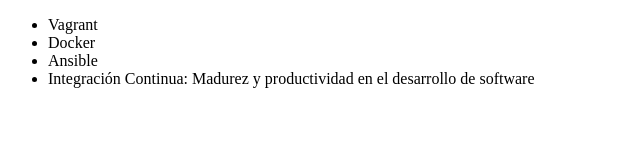
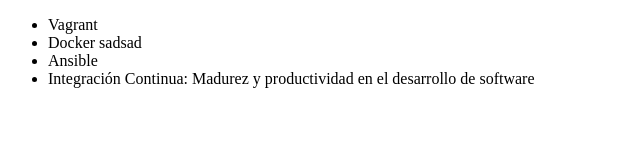
Before and after one commit to ArielSucre/Git-Oracole, a plain HTML site: page index.html in a window 1280 px wide. Shown: the full height of the page, 0-640 px from the left. Drawn offline with Linux system fonts and the light colour scheme.

Commit message:
A ver si funciona la webada

```diff
--- a/index.html
+++ b/index.html
@@ -7,7 +7,7 @@
     <body>
         <ul>
             <li>Vagrant</li>
-            <li>Docker</li>
+            <li>Docker sadsad</li>
             <li>Ansible</li>
             <li>Integración Continua: Madurez y productividad en el desarrollo de software</li>
         </ul>
```
